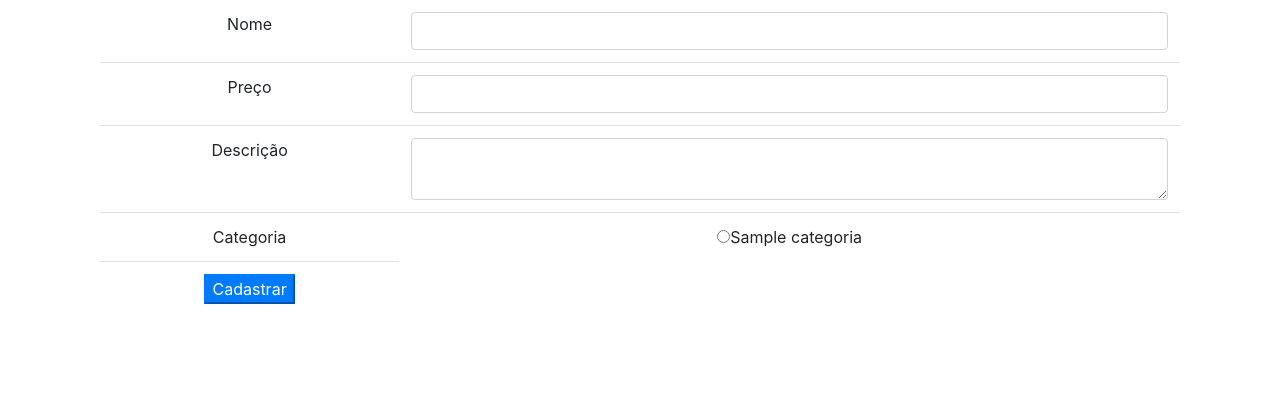
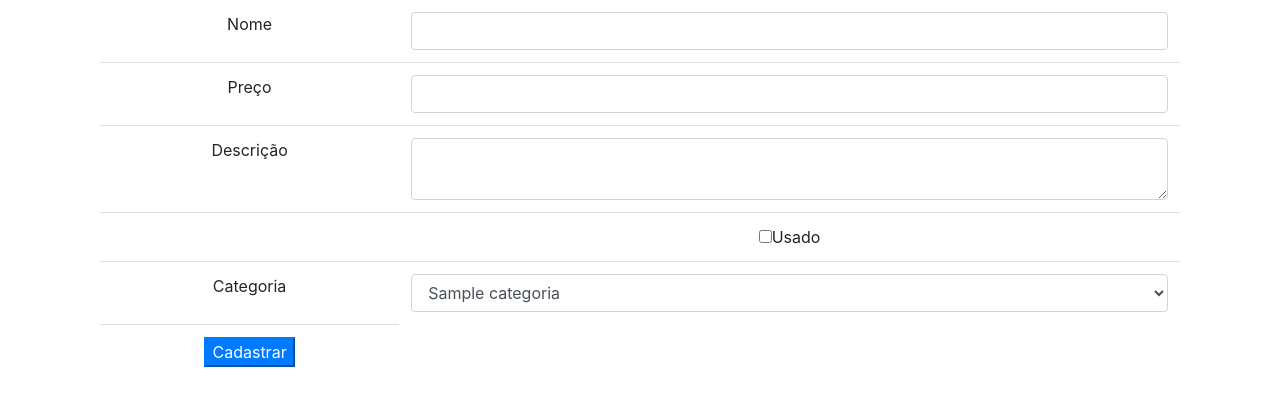
Before and after one commit to marcuspereiradev/curso-PHP-e-MySQL-I, a PHP site: page /produto-formulario.php in a window 1280 px wide. Shown: the part 211-617 px from the top of the page. Run offline with PHP 8.4, Linux system fonts and the light colour scheme; tables that the repository leaves empty or names only in its code hold one stand-in row (values such as "Sample post").

Commit message:
Adding checkbox and change category to select

```diff
--- a/loja/produto-formulario.php
+++ b/loja/produto-formulario.php
@@ -21,11 +21,18 @@
                 <td><textarea name="descricao" class="form-control"></textarea></td>
             </tr>
 
+            <tr>
+                <td></td>
+                <td><input type="checkbox" name="usado" value="true">Usado</td>
+            </tr>
+
             <td>Categoria</td>
             <td>
-                <?php foreach($categorias as $categoria) : ?>
-                <input type="radio" name="categoria_id" value="<?=$categoria['id']?>"><?=$categoria['nome']?><br>
-                <?php endforeach ?>
+                <select name="categoria_id" class="form-control">
+                    <?php foreach($categorias as $categoria) : ?>
+                    <option value="<?=$categoria['id']?>"><?=$categoria['nome']?></option>
+                    <?php endforeach ?>
+                </select>
             </td>
 
             <tr>
```
